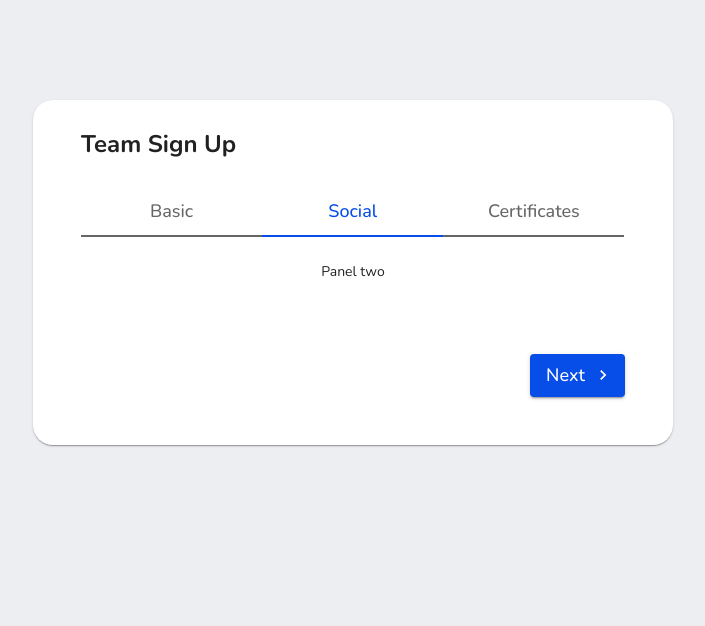
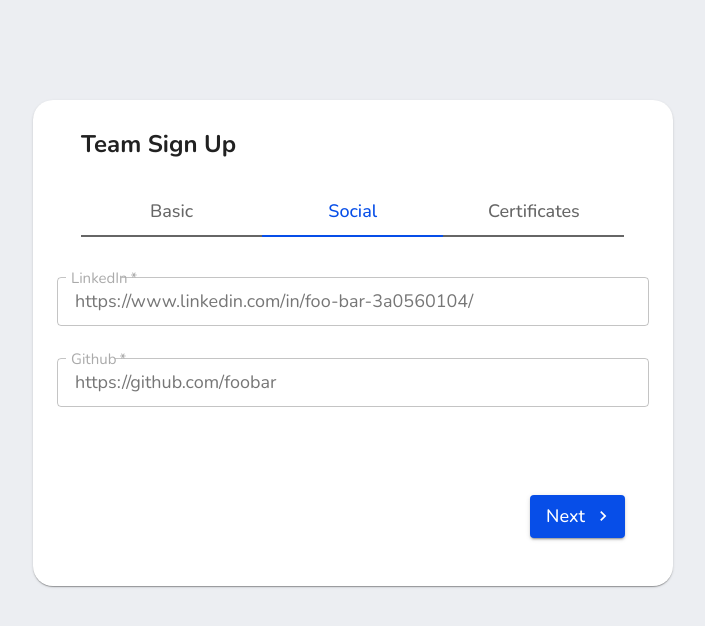
Before and after one commit to laufoes/team-project-v2, a React (Create React App) app: page / in a window 1280 px wide. Both pictures are taken after a click on the tab "Social". Shown: the top 626 px of the page, without its empty margins (287-992 px from the left). Built offline with nearby package versions, Linux system fonts and the light colour scheme.

Commit message:
feat: adds Social section form

```diff
--- /dev/null
+++ b/src/components/Form/Social/index.tsx
@@ -0,0 +1,28 @@
+import { TextField } from '@mui/material'
+import { Box } from '@mui/system'
+import React from 'react'
+
+function Social() {
+    return (
+        <Box>
+            <TextField
+                required
+                id="outlined-"
+                label="LinkedIn"
+                defaultValue="https://www.linkedin.com/in/foo-bar-3a0560104/"
+                sx={{ my: 2 }}
+                fullWidth
+            />
+            <TextField
+                required
+                id="outlined-required"
+                label="Github"
+                defaultValue="https://github.com/foobar"
+                sx={{ my: 2 }}
+                fullWidth
+            />
+        </Box>
+    )
+}
+
+export default Social
--- a/src/components/NavTab/index.tsx
+++ b/src/components/NavTab/index.tsx
@@ -3,6 +3,7 @@ import { Box, Tab } from '@mui/material';
 import { TabContainer } from 'styles/theme.styles';
 import { TabContext, TabList, TabPanel } from '@mui/lab';
 import Basic from 'components/Form/Basic';
+import Social from 'components/Form/Social';
 
 function NavTab () {
     const [ value, setValue ] = useState<string>('1');
@@ -27,7 +28,9 @@ function NavTab () {
                     <TabPanel value='1'>
                         <Basic />
                     </TabPanel>
-                    <TabPanel value='2'>Panel two</TabPanel>
+                    <TabPanel value='2'>
+                        <Social />
+                    </TabPanel>
                     <TabPanel value='3'>Panel three</TabPanel>
                 </form>
             </TabContext>
```
